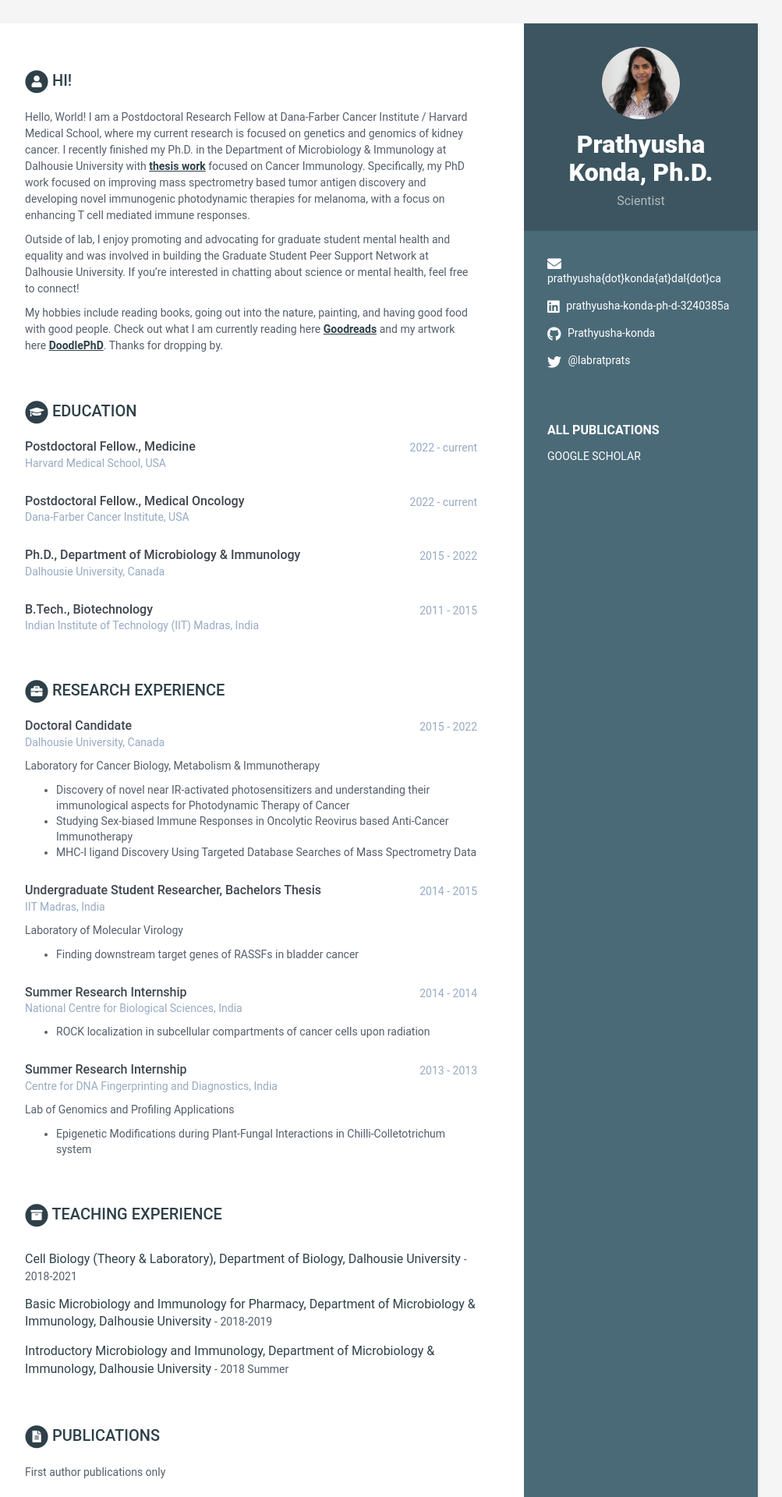
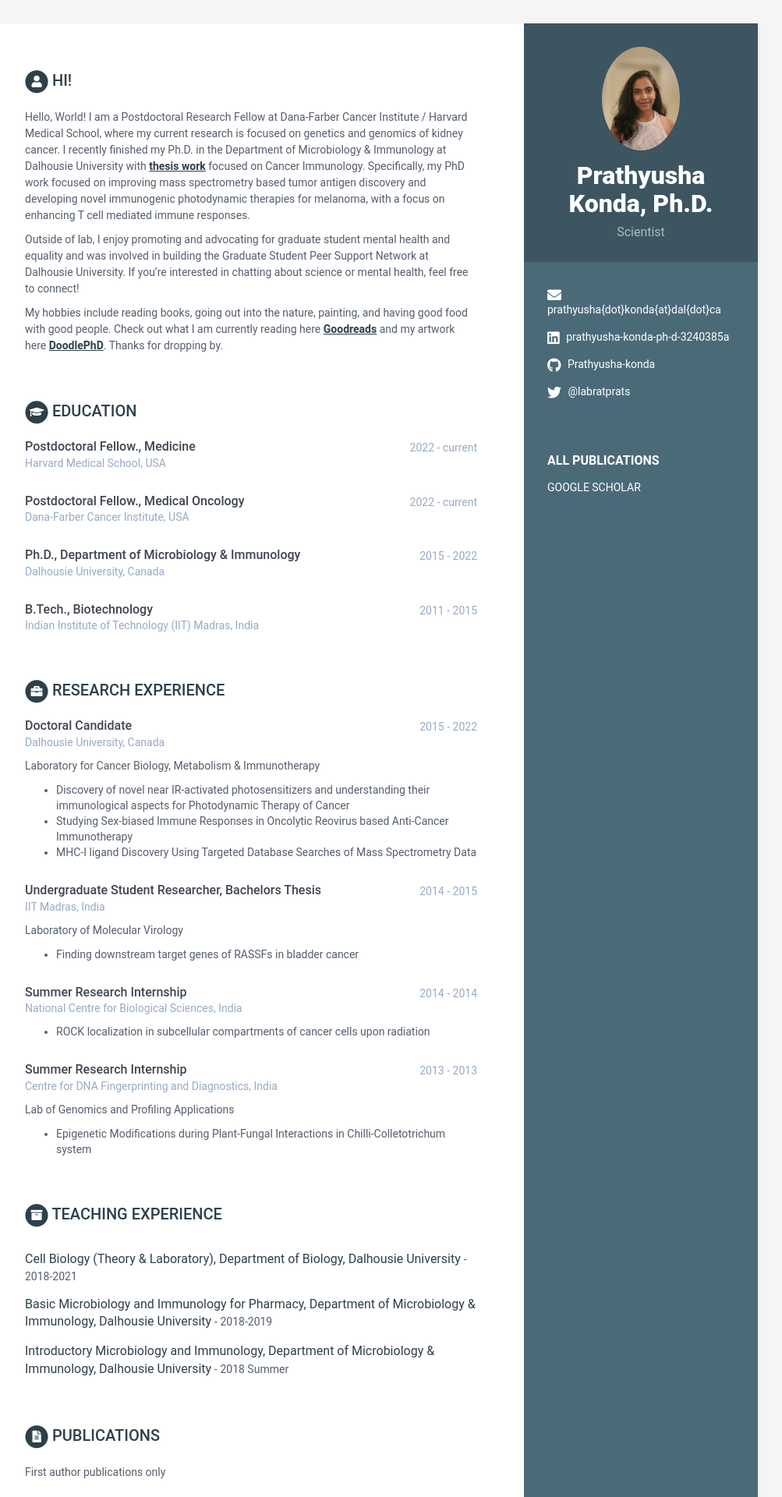
Before and after one commit to Prathyusha-konda/Website, a Jekyll site: the page built from index.html, in a window 1280 px wide. Shown: the top 1920 px of the page at 78% size, without its empty margins (168-1171 px from the left). Built offline with Jekyll 4.4.1, drawn with Linux system fonts in a browser that asks for light colours.

Commit message:
Update data.yml

```diff
--- a/_data/data.yml
+++ b/_data/data.yml
@@ -9,7 +9,7 @@ sidebar:
     # Profile information
     name: Prathyusha Konda, Ph.D.
     tagline: Scientist
-    avatar: profile.png  #place a 100x100 picture inside /assets/images/ folder and provide the name of the file below
+    avatar: profilepic3.jpg  #place a 100x100 picture inside /assets/images/ folder and provide the name of the file below
 
     # Sidebar links
     email: prathyusha{dot}konda{at}dal{dot}ca
```
